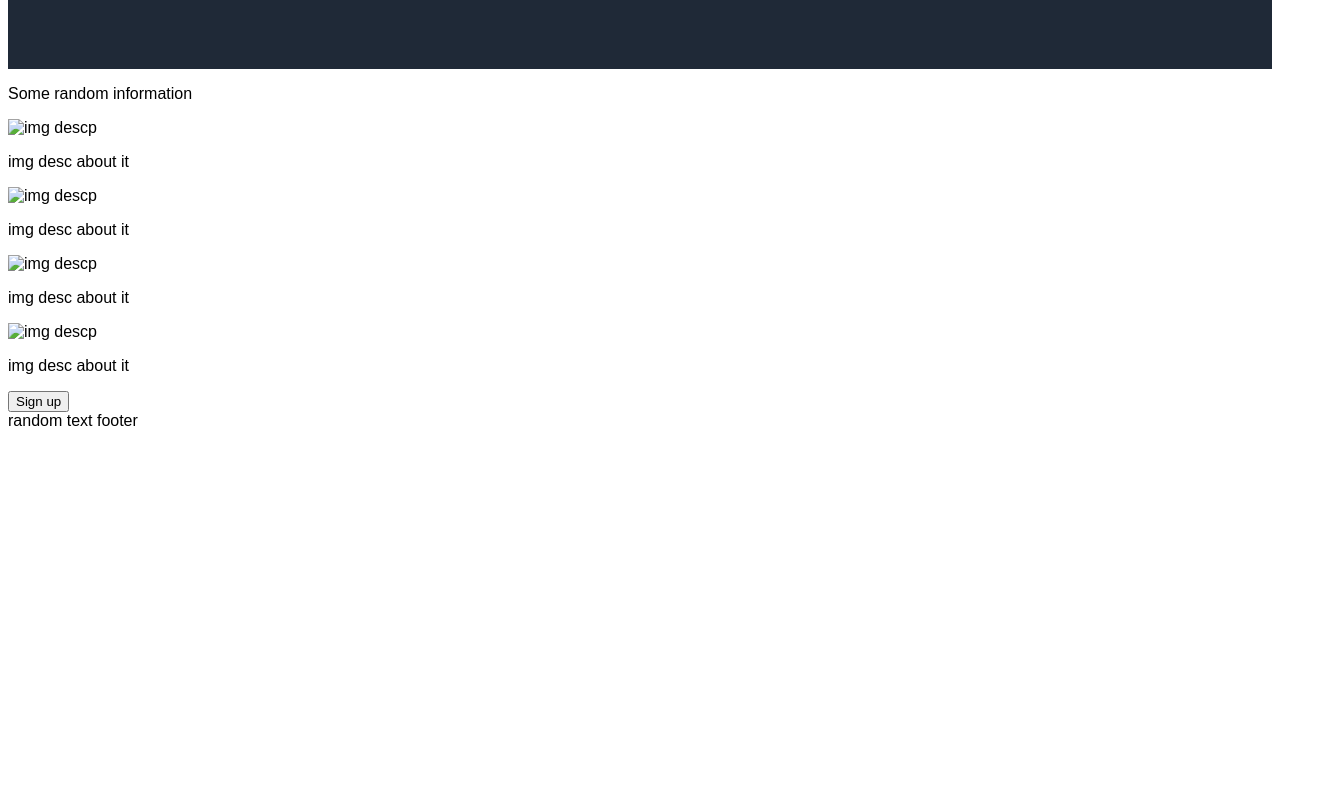
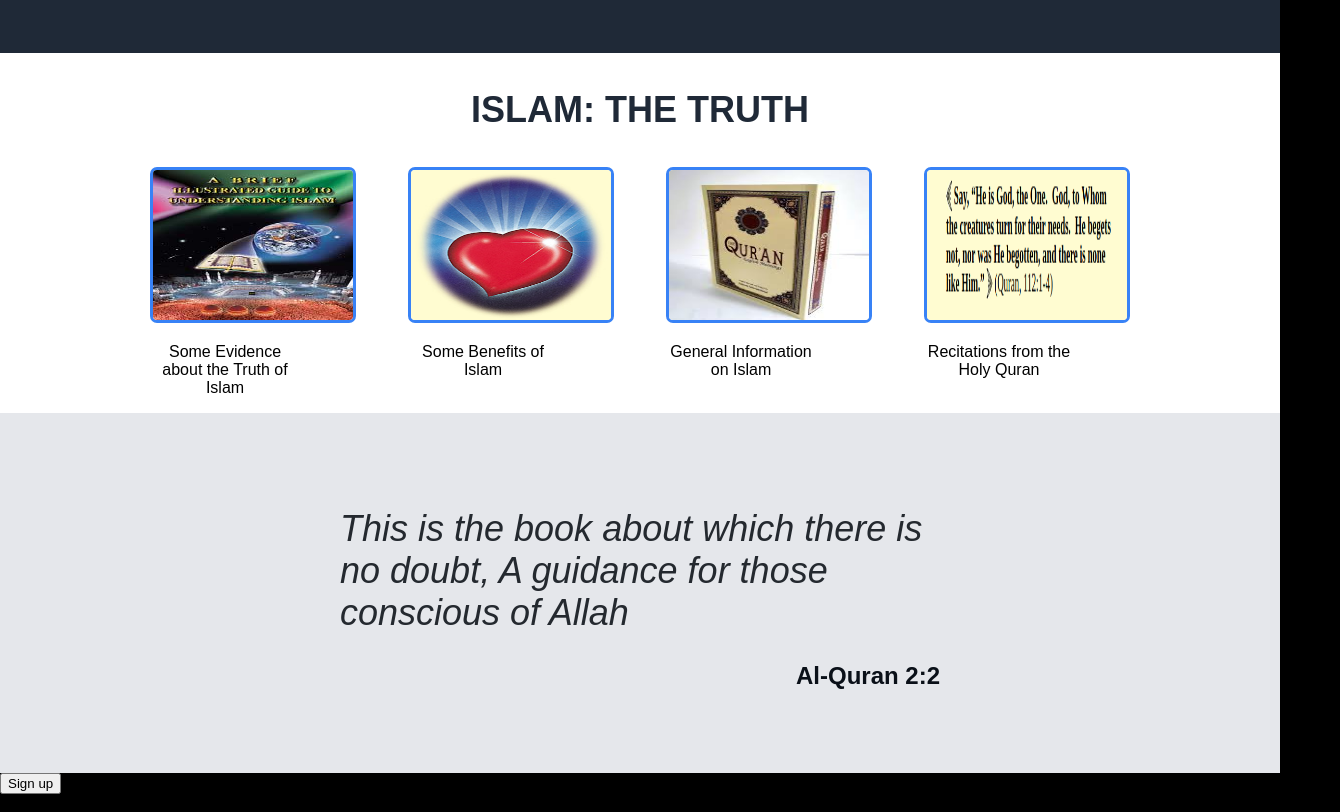
Before and after one commit to Abderrahmen-taouai/Project-Landing-Page, a plain HTML site: page index.html in a window 1280 px wide. Shown: the part 479-1291 px from the top of the page, 1340 px wide, since content can reach past the window. Before the commit the page ends 917 px from the top, so only its background shows below. Drawn offline with Linux system fonts and the light colour scheme.

Commit message:
html main and css

```diff
--- a/index.html
+++ b/index.html
@@ -15,7 +15,7 @@
             <div class="header_logo">Islam Guide</div>
             <ul class="links">
                 <li><a href="http://">Ask a question</a></li>
-                <li><a href="http://">contact us</a></li>
+                <li><a href="http://">Contact us</a></li>
                 <li><a href="http://">Language</a></li>
             </ul>
         </div>
@@ -35,28 +35,30 @@
 
     </div>
     <div class="main1">
-        <p class="random infos">Some random information</p>
+        <p class="infos">ISLAM: THE TRUTH</p>
+        <div class="container1">
          <div class="groupe img">
-            <img src="" alt="img descp">
-            <p>img desc about it</p>
+            <img src="img/1.jpg" alt="img descp">
+            <p class="text"> Some Evidence about the Truth of Islam</p>
          </div>
          <div class="groupe img">
-            <img src="" alt="img descp">
-            <p>img desc about it</p>
+            <img src="img/2.jpg" alt="img descp">
+            <p class="text">Some Benefits of Islam</p>
          </div>
          <div class="groupe img">
-            <img src="" alt="img descp">
-            <p>img desc about it</p>
+            <img src="img/4.jpeg" alt="img descp">
+            <p class="text">General Information on Islam</p>
          </div>
          <div class="groupe img">
-            <img src="" alt="img descp">
-            <p>img desc about it</p>
+            <img src="img/3.png" alt="img descp">
+            <p class="text"> Recitations from the Holy Quran</p>
+         </div>
         </div>
 
     </div>
     <div class="main2">
-        <div class="txttmain2"></div>
-        <div class="txt2main2"></div>
+        <div class="txttmain2"><p class="verse">This is the book about which there is no doubt, A guidance for those conscious of Allah</p></div>
+        <div class="txt2main2"><p class="quote">Al-Quran 2:2</p></div>
     </div>
     <div class="main3">
         <div class="contain Main 3">
--- a/style.css
+++ b/style.css
@@ -1,24 +1,33 @@
 body {
     font-family:  sans-serif,Arial,Helvetica;
+    background-color: black;
+    display: flex;
+    flex-direction: column;
+    margin: 0;
+    padding: 0;
 }
 .header {
     background: #1F2937;
     display: flex;
     flex-direction: column;
     padding-left: 150px;
+    margin: 0;
+    margin-top: 0px;
 
 }
 
 .H1 {
     display: flex;
     justify-content: space-between;
-    padding-top: 8px;
+    margin-top: 0;
 
 }
 .header_logo {
     font-size: 48px;
     color: #F9FAF8;
     margin-right: auto;
+    font-weight: 900;
+
 }
 
 
@@ -58,7 +67,7 @@ margin: 0;
 img.Mecca {
     font-size: 18px;
     color: #E5E7EB;
-    width: 500px;
+    width: 300px;
     padding-right: 150px;
     flex: 1;
 
@@ -91,3 +100,70 @@ a {
     border-radius: 7px;
     padding: 8px 16px;
 }
+/*MAIN 1 STYLE*/
+
+.main1{
+    background: white;
+    margin: 0;
+    display: flex;
+    flex-direction: column;
+    align-items: center;
+    flex-wrap: wrap;
+
+}
+
+.infos{
+
+    font-size: 36px;
+    color: #1F2937;
+    font-weight: 900;
+
+}
+
+.main1 img {
+width: 200px;
+height: 150px;
+border: 3px solid #3882F6;
+border-radius: 7px;
+}
+
+.main1 .text {
+    width: 150px;
+    text-align: center;
+}
+.container1 {
+    display: flex;
+  justify-content: center;
+  gap: 52px;
+}
+.groupe.img {
+    max-width: 300px;
+}
+
+.main2{
+    background: #E5E7EB;
+    display: flex;
+    flex-direction: column;
+    height: 360px;
+    margin: 0;
+    align-items: center;
+    justify-content: center;
+    gap: 4px;
+
+
+}
+.verse {
+    font-size: 36px;
+font-style: italic;
+color: #24292f;
+width: 600px;
+margin-bottom: 0;
+
+}
+.quote {
+    width: 600px;
+text-align: right;
+color: #0a1018;
+font-weight: bold;
+font-size: 24px;
+}
```
Also changed, not shown: img/.jpg (added), img/1.jpg (added), img/2.jpg (added), img/3.png (added), img/4.jpeg (added). Lines whose indentation alone changed are shown as unchanged.
